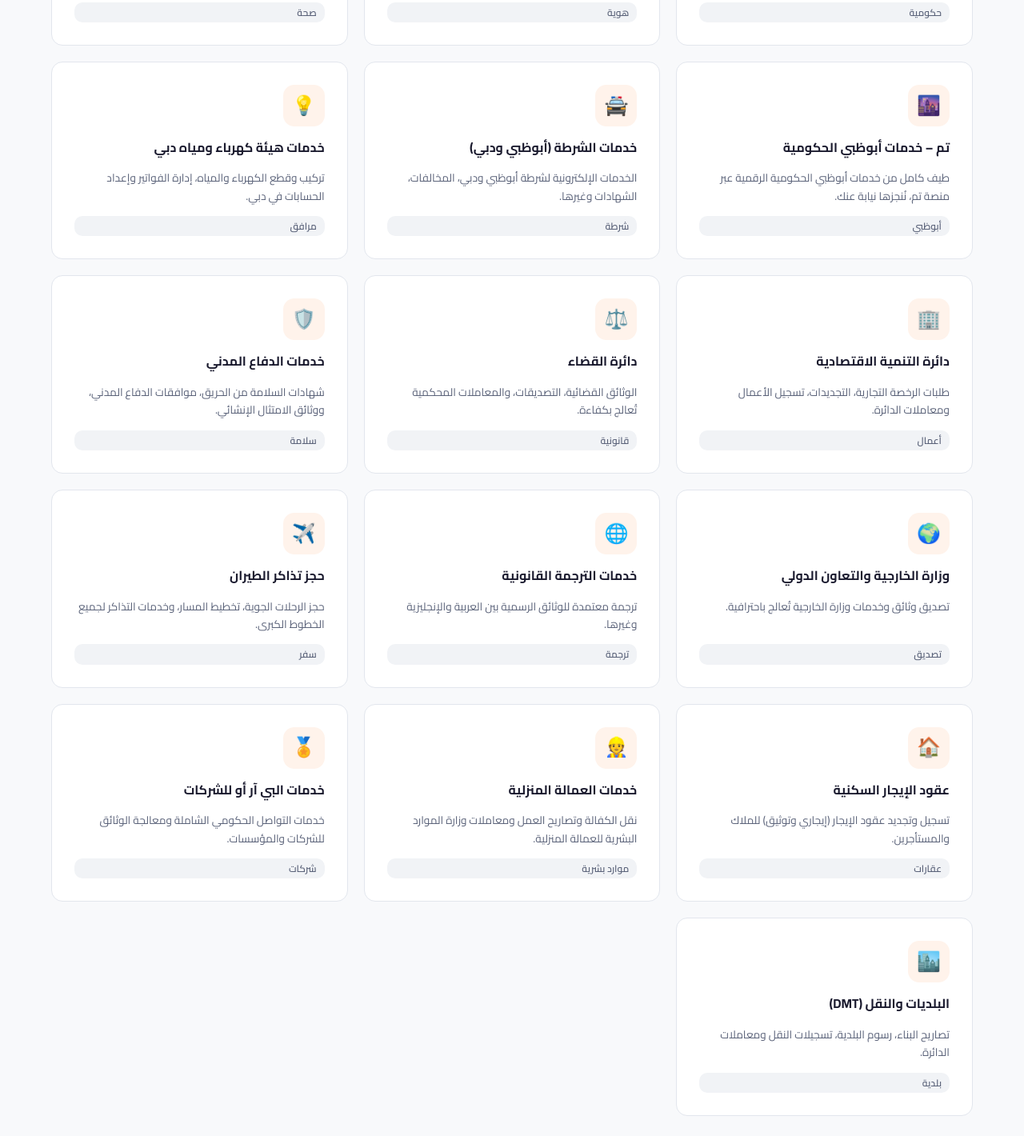
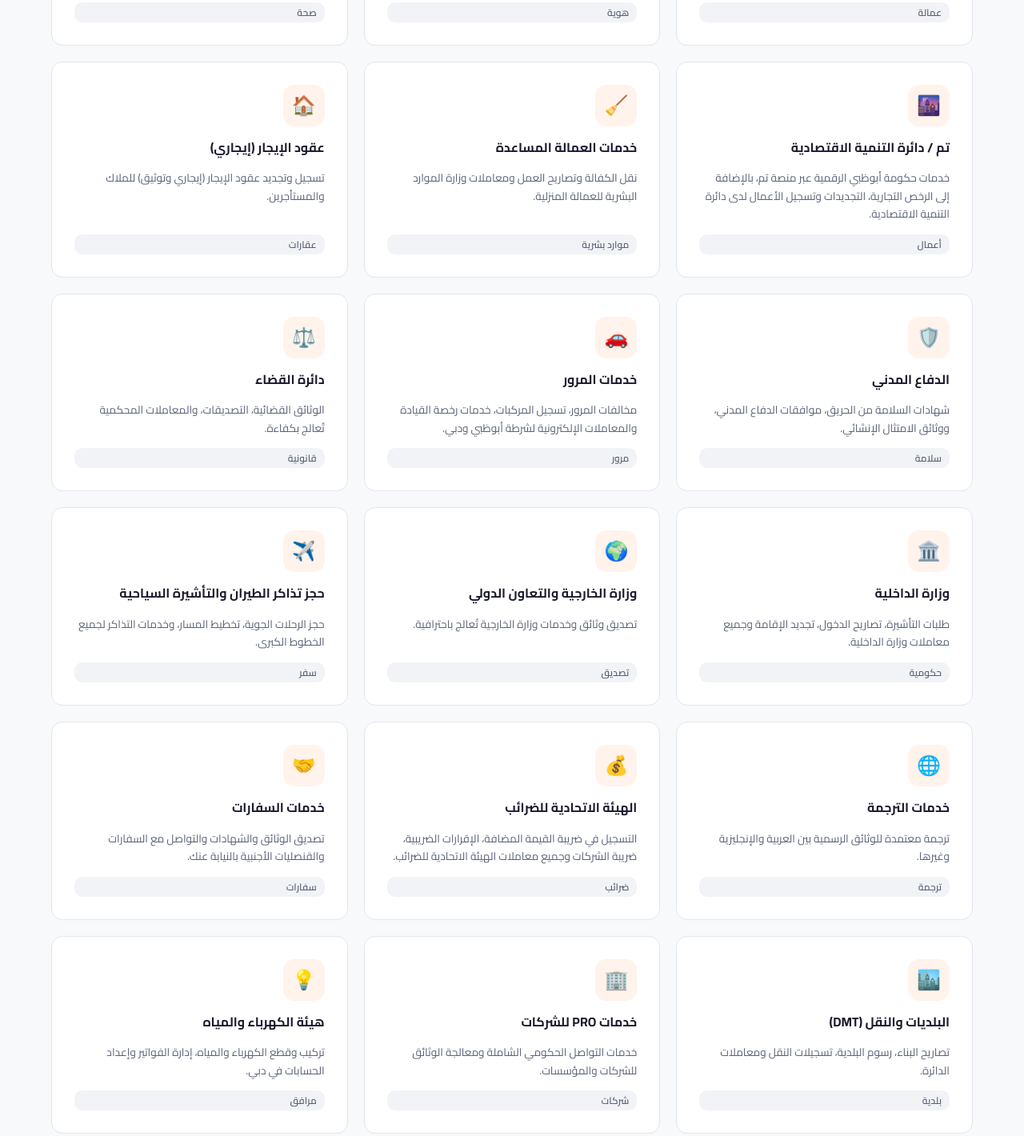
Before and after one commit to AhmedArafat20/typing-center, a plain HTML site: page index.html in a window 1280 px wide. Shown: the part 2269-3689 px from the top of the page at 80% size. Drawn offline with Linux system fonts and the light colour scheme.

Commit message:
Update index.html

```diff
--- a/index.html
+++ b/index.html
@@ -749,10 +749,10 @@
     </div>
     <div class="services-grid">
       <div class="service-card fade-up">
-        <div class="service-icon">🏛️</div>
-        <h3 data-en="Ministry of Interior" data-ar="وزارة الداخلية">Ministry of Interior</h3>
-        <p data-en="Visa applications, entry permits, residency renewals, and all MOI transactions processed swiftly." data-ar="طلبات التأشيرة، تصاريح الدخول، تجديد الإقامة وجميع معاملات وزارة الداخلية.">Visa applications, entry permits, residency renewals, and all MOI transactions processed swiftly.</p>
-        <span class="service-tag" data-en="Government" data-ar="حكومية">Government</span>
+        <div class="service-icon">👷</div>
+        <h3 data-en="Ministry of Human Resources" data-ar="وزارة الموارد البشرية والتوطين">Ministry of Human Resources</h3>
+        <p data-en="Work permits, labor contracts, employment visas, and all MOHRE transactions for individuals and companies." data-ar="تصاريح العمل، عقود العمل، تأشيرات التوظيف وجميع معاملات وزارة الموارد البشرية للأفراد والشركات.">Work permits, labor contracts, employment visas, and all MOHRE transactions for individuals and companies.</p>
+        <span class="service-tag" data-en="Labor" data-ar="عمالة">Labor</span>
       </div>
       <div class="service-card fade-up">
         <div class="service-icon">🪪</div>
@@ -768,27 +768,33 @@
       </div>
       <div class="service-card fade-up">
         <div class="service-icon">🌆</div>
-        <h3 data-en="TAMM – Abu Dhabi Services" data-ar="تم – خدمات أبوظبي الحكومية">TAMM – Abu Dhabi Services</h3>
-        <p data-en="Full range of Abu Dhabi government digital services via the TAMM platform, handled on your behalf." data-ar="طيف كامل من خدمات أبوظبي الحكومية الرقمية عبر منصة تم، نُنجزها نيابة عنك.">Full range of Abu Dhabi government digital services via the TAMM platform, handled on your behalf.</p>
-        <span class="service-tag" data-en="Abu Dhabi" data-ar="أبوظبي">Abu Dhabi</span>
+        <h3 data-en="TAMM / Dept. of Economic Development" data-ar="تم / دائرة التنمية الاقتصادية">TAMM / Dept. of Economic Development</h3>
+        <p data-en="Abu Dhabi government digital services via TAMM, plus trade licenses, renewals, and DED business registration." data-ar="خدمات حكومة أبوظبي الرقمية عبر منصة تم، بالإضافة إلى الرخص التجارية، التجديدات وتسجيل الأعمال لدى دائرة التنمية الاقتصادية.">Abu Dhabi government digital services via TAMM, plus trade licenses, renewals, and DED business registration.</p>
+        <span class="service-tag" data-en="Business" data-ar="أعمال">Business</span>
       </div>
       <div class="service-card fade-up">
-        <div class="service-icon">🚔</div>
-        <h3 data-en="Police Services (Abu Dhabi & Dubai)" data-ar="خدمات الشرطة (أبوظبي ودبي)">Police Services (Abu Dhabi & Dubai)</h3>
-        <p data-en="AD Police e-services, Dubai Police electronic transactions, fines, certificates, and more." data-ar="الخدمات الإلكترونية لشرطة أبوظبي ودبي، المخالفات، الشهادات وغيرها.">AD Police e-services, Dubai Police electronic transactions, fines, certificates, and more.</p>
-        <span class="service-tag" data-en="Police" data-ar="شرطة">Police</span>
+        <div class="service-icon">🧹</div>
+        <h3 data-en="Domestic Worker Services" data-ar="خدمات العمالة المساعدة">Domestic Worker Services</h3>
+        <p data-en="Sponsorship transfers, work permits, and Ministry of Human Resources transactions for domestic staff." data-ar="نقل الكفالة وتصاريح العمل ومعاملات وزارة الموارد البشرية للعمالة المنزلية.">Sponsorship transfers, work permits, and Ministry of Human Resources transactions for domestic staff.</p>
+        <span class="service-tag" data-en="HR Services" data-ar="موارد بشرية">HR Services</span>
       </div>
       <div class="service-card fade-up">
-        <div class="service-icon">💡</div>
-        <h3 data-en="DEWA Services" data-ar="خدمات هيئة كهرباء ومياه دبي">DEWA Services</h3>
-        <p data-en="Electricity and water connection, disconnection, bill management, and account setup in Dubai." data-ar="تركيب وقطع الكهرباء والمياه، إدارة الفواتير وإعداد الحسابات في دبي.">Electricity and water connection, disconnection, bill management, and account setup in Dubai.</p>
-        <span class="service-tag" data-en="Utilities" data-ar="مرافق">Utilities</span>
+        <div class="service-icon">🏠</div>
+        <h3 data-en="Tenancy Contracts (Ejari)" data-ar="عقود الإيجار (إيجاري)">Tenancy Contracts (Ejari)</h3>
+        <p data-en="Ejari and Tawtheeq tenancy contract registration and renewal for landlords and tenants." data-ar="تسجيل وتجديد عقود الإيجار (إيجاري وتوثيق) للملاك والمستأجرين.">Ejari and Tawtheeq tenancy contract registration and renewal for landlords and tenants.</p>
+        <span class="service-tag" data-en="Real Estate" data-ar="عقارات">Real Estate</span>
       </div>
       <div class="service-card fade-up">
-        <div class="service-icon">🏢</div>
-        <h3 data-en="Dept. of Economic Development" data-ar="دائرة التنمية الاقتصادية">Dept. of Economic Development</h3>
-        <p data-en="Trade license applications, renewals, business registration, and DED transactions." data-ar="طلبات الرخصة التجارية، التجديدات، تسجيل الأعمال ومعاملات الدائرة.">Trade license applications, renewals, business registration, and DED transactions.</p>
-        <span class="service-tag" data-en="Business" data-ar="أعمال">Business</span>
+        <div class="service-icon">🛡️</div>
+        <h3 data-en="Civil Defence" data-ar="الدفاع المدني">Civil Defence</h3>
+        <p data-en="Fire safety certificates, civil defence approvals, and building compliance documentation." data-ar="شهادات السلامة من الحريق، موافقات الدفاع المدني، ووثائق الامتثال الإنشائي.">Fire safety certificates, civil defence approvals, and building compliance documentation.</p>
+        <span class="service-tag" data-en="Safety" data-ar="سلامة">Safety</span>
+      </div>
+      <div class="service-card fade-up">
+        <div class="service-icon">🚗</div>
+        <h3 data-en="Traffic Services" data-ar="خدمات المرور">Traffic Services</h3>
+        <p data-en="Traffic fines, vehicle registration, driving license services, and Abu Dhabi & Dubai police e-transactions." data-ar="مخالفات المرور، تسجيل المركبات، خدمات رخصة القيادة والمعاملات الإلكترونية لشرطة أبوظبي ودبي.">Traffic fines, vehicle registration, driving license services, and Abu Dhabi & Dubai police e-transactions.</p>
+        <span class="service-tag" data-en="Traffic" data-ar="مرور">Traffic</span>
       </div>
       <div class="service-card fade-up">
         <div class="service-icon">⚖️</div>
@@ -797,10 +803,10 @@
         <span class="service-tag" data-en="Legal" data-ar="قانونية">Legal</span>
       </div>
       <div class="service-card fade-up">
-        <div class="service-icon">🛡️</div>
-        <h3 data-en="Civil Defence Services" data-ar="خدمات الدفاع المدني">Civil Defence Services</h3>
-        <p data-en="Fire safety certificates, civil defence approvals, and building compliance documentation." data-ar="شهادات السلامة من الحريق، موافقات الدفاع المدني، ووثائق الامتثال الإنشائي.">Fire safety certificates, civil defence approvals, and building compliance documentation.</p>
-        <span class="service-tag" data-en="Safety" data-ar="سلامة">Safety</span>
+        <div class="service-icon">🏛️</div>
+        <h3 data-en="Ministry of Interior" data-ar="وزارة الداخلية">Ministry of Interior</h3>
+        <p data-en="Visa applications, entry permits, residency renewals, and all MOI transactions processed swiftly." data-ar="طلبات التأشيرة، تصاريح الدخول، تجديد الإقامة وجميع معاملات وزارة الداخلية.">Visa applications, entry permits, residency renewals, and all MOI transactions processed swiftly.</p>
+        <span class="service-tag" data-en="Government" data-ar="حكومية">Government</span>
       </div>
       <div class="service-card fade-up">
         <div class="service-icon">🌍</div>
@@ -809,40 +815,52 @@
         <span class="service-tag" data-en="Attestation" data-ar="تصديق">Attestation</span>
       </div>
       <div class="service-card fade-up">
+        <div class="service-icon">✈️</div>
+        <h3 data-en="Flight Tickets & Tourist Visa" data-ar="حجز تذاكر الطيران والتأشيرة السياحية">Flight Tickets & Tourist Visa</h3>
+        <p data-en="Flight bookings, itinerary planning, and ticketing services for all major airlines." data-ar="حجز الرحلات الجوية، تخطيط المسار، وخدمات التذاكر لجميع الخطوط الكبرى.">Flight bookings, itinerary planning, and ticketing services for all major airlines.</p>
+        <span class="service-tag" data-en="Travel" data-ar="سفر">Travel</span>
+      </div>
+      <div class="service-card fade-up">
         <div class="service-icon">🌐</div>
-        <h3 data-en="Legal Translation Services" data-ar="خدمات الترجمة القانونية">Legal Translation Services</h3>
+        <h3 data-en="Translation Services" data-ar="خدمات الترجمة">Translation Services</h3>
         <p data-en="Certified translation of official documents between Arabic, English, and other languages." data-ar="ترجمة معتمدة للوثائق الرسمية بين العربية والإنجليزية وغيرها.">Certified translation of official documents between Arabic, English, and other languages.</p>
         <span class="service-tag" data-en="Translation" data-ar="ترجمة">Translation</span>
       </div>
       <div class="service-card fade-up">
-        <div class="service-icon">✈️</div>
-        <h3 data-en="Airline Reservations & Ticketing" data-ar="حجز تذاكر الطيران">Airline Reservations & Ticketing</h3>
-        <p data-en="Flight bookings, itinerary planning, and ticketing services for all major airlines." data-ar="حجز الرحلات الجوية، تخطيط المسار، وخدمات التذاكر لجميع الخطوط الكبرى.">Flight bookings, itinerary planning, and ticketing services for all major airlines.</p>
-        <span class="service-tag" data-en="Travel" data-ar="سفر">Travel</span>
+        <div class="service-icon">💰</div>
+        <h3 data-en="Federal Tax Authority" data-ar="الهيئة الاتحادية للضرائب">Federal Tax Authority</h3>
+        <p data-en="VAT registration, tax returns, corporate tax filing, and all Federal Tax Authority transactions." data-ar="التسجيل في ضريبة القيمة المضافة، الإقرارات الضريبية، ضريبة الشركات وجميع معاملات الهيئة الاتحادية للضرائب.">VAT registration, tax returns, corporate tax filing, and all Federal Tax Authority transactions.</p>
+        <span class="service-tag" data-en="Tax" data-ar="ضرائب">Tax</span>
       </div>
       <div class="service-card fade-up">
-        <div class="service-icon">🏠</div>
-        <h3 data-en="Residential Tenancy Contracts" data-ar="عقود الإيجار السكنية">Residential Tenancy Contracts</h3>
-        <p data-en="Ejari and Tawtheeq tenancy contract registration and renewal for landlords and tenants." data-ar="تسجيل وتجديد عقود الإيجار (إيجاري وتوثيق) للملاك والمستأجرين.">Ejari and Tawtheeq tenancy contract registration and renewal for landlords and tenants.</p>
-        <span class="service-tag" data-en="Real Estate" data-ar="عقارات">Real Estate</span>
-      </div>
-      <div class="service-card fade-up">
-        <div class="service-icon">👷</div>
-        <h3 data-en="Domestic Workers' Services" data-ar="خدمات العمالة المنزلية">Domestic Workers' Services</h3>
-        <p data-en="Sponsorship transfers, work permits, and Ministry of Human Resources transactions for domestic staff." data-ar="نقل الكفالة وتصاريح العمل ومعاملات وزارة الموارد البشرية للعمالة المنزلية.">Sponsorship transfers, work permits, and Ministry of Human Resources transactions for domestic staff.</p>
-        <span class="service-tag" data-en="HR Services" data-ar="موارد بشرية">HR Services</span>
-      </div>
-      <div class="service-card fade-up">
-        <div class="service-icon">🏅</div>
-        <h3 data-en="Corporate PRO Services" data-ar="خدمات البي آر أو للشركات">Corporate PRO Services</h3>
-        <p data-en="End-to-end government liaison and document processing services for companies and businesses." data-ar="خدمات التواصل الحكومي الشاملة ومعالجة الوثائق للشركات والمؤسسات.">End-to-end government liaison and document processing services for companies and businesses.</p>
-        <span class="service-tag" data-en="Corporate" data-ar="شركات">Corporate</span>
+        <div class="service-icon">🤝</div>
+        <h3 data-en="Embassy Services" data-ar="خدمات السفارات">Embassy Services</h3>
+        <p data-en="Document legalization, certificate attestation, and liaison services with foreign embassies and consulates." data-ar="تصديق الوثائق والشهادات والتواصل مع السفارات والقنصليات الأجنبية بالنيابة عنك.">Document legalization, certificate attestation, and liaison services with foreign embassies and consulates.</p>
+        <span class="service-tag" data-en="Embassies" data-ar="سفارات">Embassies</span>
       </div>
       <div class="service-card fade-up">
         <div class="service-icon">🏙️</div>
         <h3 data-en="Municipalities & Transport (DMT)" data-ar="البلديات والنقل (DMT)">Municipalities & Transport (DMT)</h3>
         <p data-en="Building permits, municipality fees, transport registrations, and DMT-related transactions." data-ar="تصاريح البناء، رسوم البلدية، تسجيلات النقل ومعاملات الدائرة.">Building permits, municipality fees, transport registrations, and DMT-related transactions.</p>
         <span class="service-tag" data-en="Municipality" data-ar="بلدية">Municipality</span>
+      </div>
+      <div class="service-card fade-up">
+        <div class="service-icon">🏢</div>
+        <h3 data-en="PRO Services for Companies" data-ar="خدمات PRO للشركات">PRO Services for Companies</h3>
+        <p data-en="End-to-end government liaison and document processing services for companies and businesses." data-ar="خدمات التواصل الحكومي الشاملة ومعالجة الوثائق للشركات والمؤسسات.">End-to-end government liaison and document processing services for companies and businesses.</p>
+        <span class="service-tag" data-en="Corporate" data-ar="شركات">Corporate</span>
+      </div>
+      <div class="service-card fade-up">
+        <div class="service-icon">💡</div>
+        <h3 data-en="DEWA – Electricity & Water" data-ar="هيئة الكهرباء والمياه">DEWA – Electricity & Water</h3>
+        <p data-en="Electricity and water connection, disconnection, bill management, and account setup in Dubai." data-ar="تركيب وقطع الكهرباء والمياه، إدارة الفواتير وإعداد الحسابات في دبي.">Electricity and water connection, disconnection, bill management, and account setup in Dubai.</p>
+        <span class="service-tag" data-en="Utilities" data-ar="مرافق">Utilities</span>
+      </div>
+      <div class="service-card fade-up">
+        <div class="service-icon">🏥</div>
+        <h3 data-en="Health Authority – Insurance Fines Reduction" data-ar="هيئة الصحة – تخفيض مخالفات التأمين الصحي">Health Authority – Insurance Fines Reduction</h3>
+        <p data-en="Health insurance fine reduction requests and settlement services with HAAD and DHA." data-ar="طلبات تخفيض مخالفات التأمين الصحي والتسوية مع هيئة الصحة بأبوظبي ودبي.">Health insurance fine reduction requests and settlement services with HAAD and DHA.</p>
+        <span class="service-tag" data-en="Health" data-ar="صحة">Health</span>
       </div>
     </div>
   </div>
```
